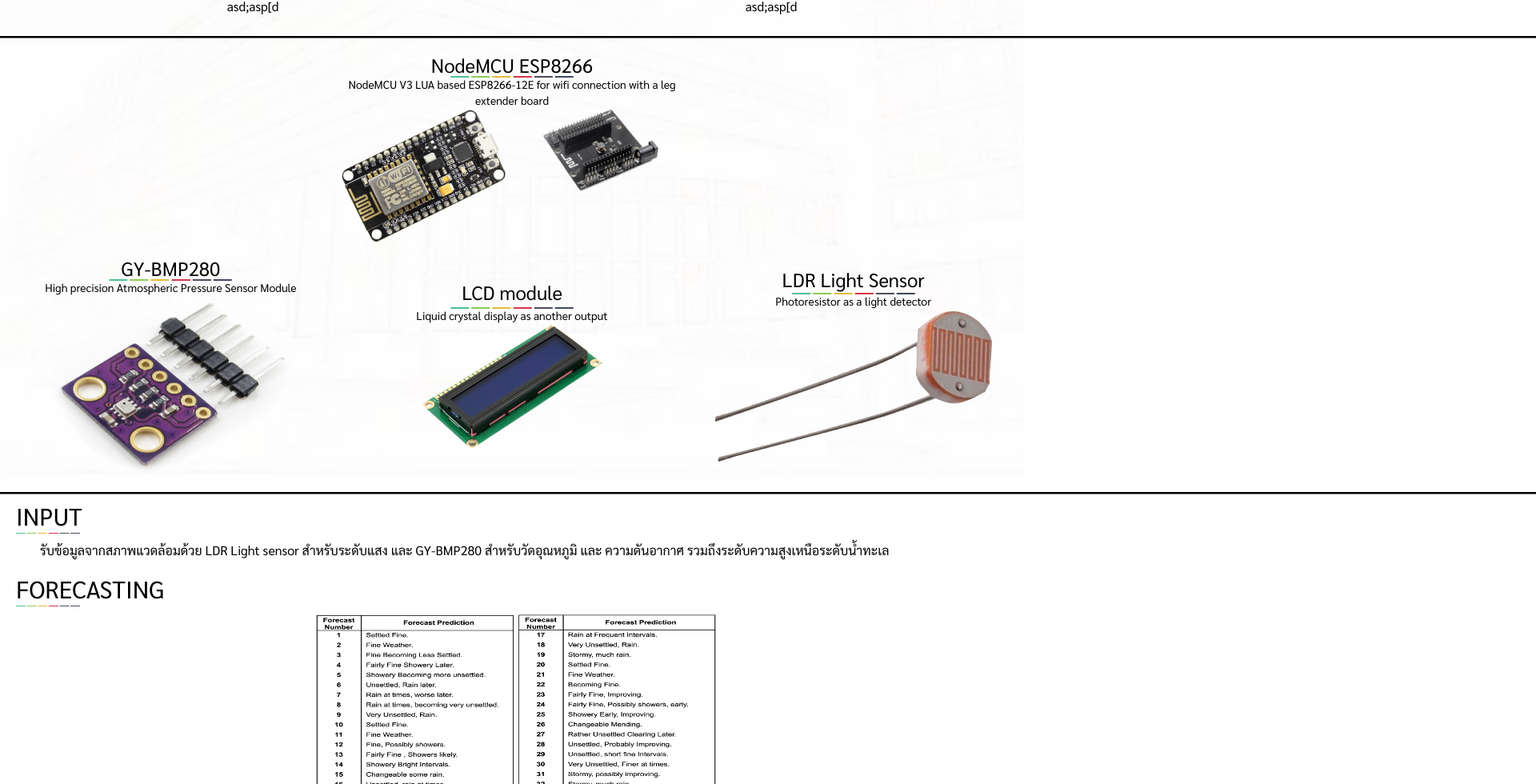
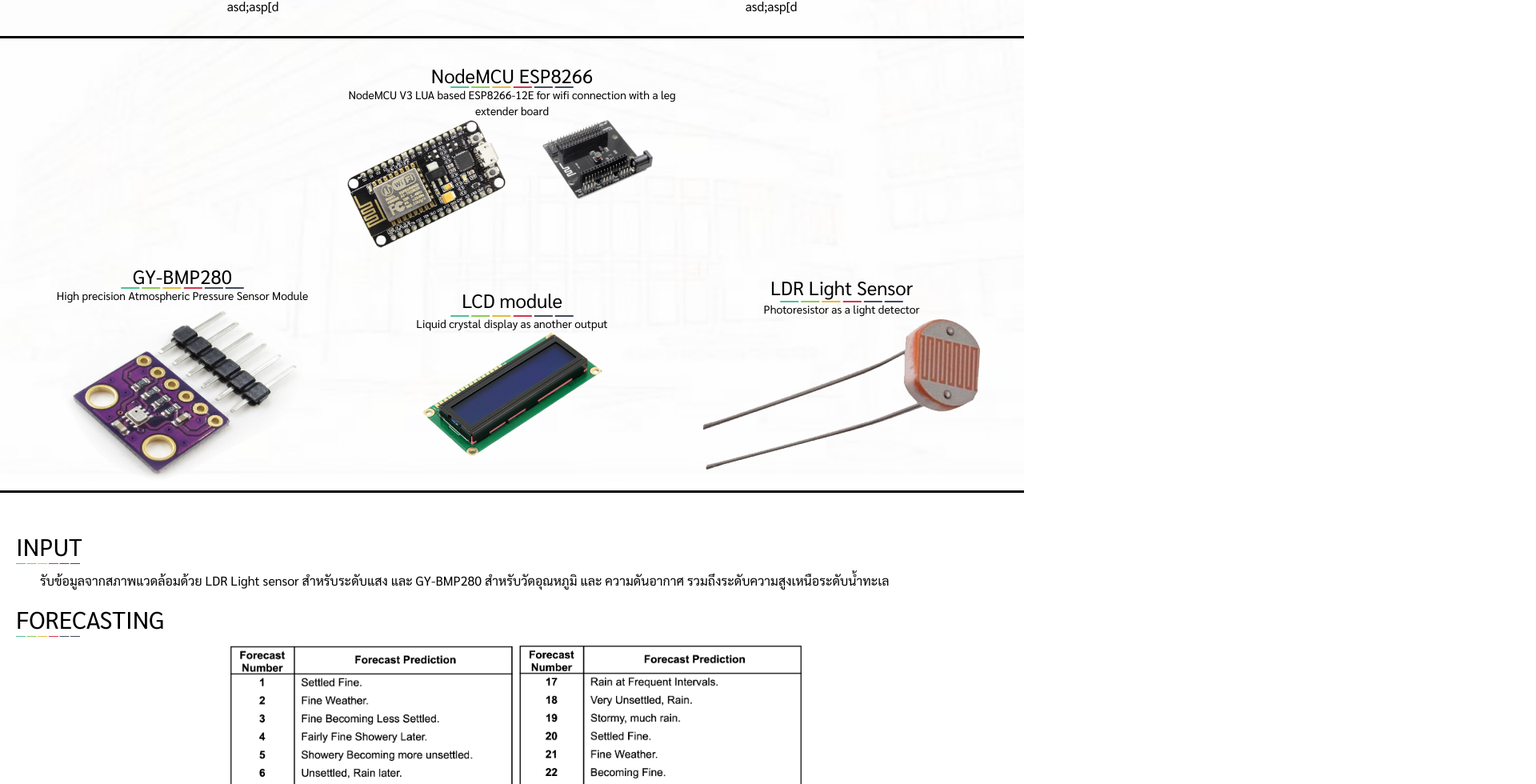
Before and after one commit to Krit789/esp-weather-station, a Nuxt app: page / in a window 1280 px wide. Shown: the part 198-1178 px from the top of the page at 80% size, 1920 px wide, since content can reach past the window. Built offline with nearby package versions, Linux system fonts and the light colour scheme.

Commit message:
Update index.vue user interfaces

```diff
--- a/assets/stylesheets/global.css
+++ b/assets/stylesheets/global.css
@@ -1,6 +1,8 @@
 @import url('https://fonts.googleapis.com/css2?family=Sarabun:ital,wght@0,100;0,200;0,300;0,400;0,500;0,600;0,700;0,800;1,100;1,200;1,300;1,400;1,500;1,600;1,700;1,800&display=swap');
 
 @import 'fonts.css';
+
+
 
 body::before {
     content: "";
--- a/assets/stylesheets/index.css
+++ b/assets/stylesheets/index.css
@@ -1,12 +1,35 @@
-
-img {
-    max-height: 220px;
-}
 
 .img {
     background-repeat: no-repeat;
     margin: 0 auto;
 }
+
+.main-body {
+    max-width: 1280px;
+    margin: 0 auto;
+}
+
+.sensor-box {
+    border: black 3px;
+    border-style: solid none;
+    padding: 12px 22px;
+    margin: 0 0 52px 0;
+    /*border-radius: 12px;*/
+}
+
+.sensor-box img {
+    max-height: 220px;
+}
+
+.table-forecast {
+    display: block;
+    max-width:930px;
+    max-height:400px;
+    width: auto;
+    height: auto;
+    margin: 0 auto;
+}
+
 
 .rainbow {
     background-repeat: no-repeat;
--- a/pages/index.vue
+++ b/pages/index.vue
@@ -12,6 +12,7 @@
     <div class="sook_south"></div>
   </div>
 
+  <div class="main-body">
     <div class="ma-10 text-center" style="margin-bottom: 50px;margin-top:20px">
       <h1 class="text-5xl mb-4 font-bold pt-2">The Forecast Station</h1>
       <img alt="" class="rainbow-dash" src="/images/rainbow-line.webp" style="margin-top:-10px">
@@ -24,11 +25,8 @@
       <p>asd;asp[d</p>
     </div>
     <br>
-  <div>
-    <svg height="5" width="25000">
-      <line style="stroke:rgb(0,0,0);stroke-width:5px" x1="0" x2="25000" y1="0" y2="0"/>
-    </svg>
-  </div>
+
+    <div id="sensors" class="sensor-box">
       <div class="grid grid-cols-3 text-center" style="align-content: center;">
         <div class="invisible" style="margin: auto"><span class="text-2xl">LDR Light Sensor</span>
           <p class="text-sm">Photoresistor as a light detector</p><img alt="" class="img"
@@ -52,7 +50,8 @@
                                                                                        width="96%"></div>
       </div>
       <div class="grid grid-cols-3 text-center" style="align-content: center;">
-    <div style="margin: auto"><span class="text-2xl">GY-BMP280</span><img class="rainbow" src="../asset_img/rainbow.svg"
+        <div style="margin: auto"><span class="text-2xl">GY-BMP280</span><img class="rainbow"
+                                                                              src="../asset_img/rainbow.svg"
                                                                               style="margin-top:-5px" width="154px">
           <p class="text-sm">High precision Atmospheric Pressure Sensor Module</p><img class="img"
                                                                                        src="../asset_img/GY-BMP280.png"
@@ -71,12 +70,8 @@
           <p class="text-sm">Photoresistor as a light detector</p><img class="img" src="../asset_img/Light_Sensor.png"
                                                                        width="100%"></div>
       </div>
-  <br>
-  <div>
-    <svg height="5" width="25000">
-      <line style="stroke:rgb(0,0,0);stroke-width:5px" x1="0" x2="25000" y1="0" y2="0"/>
-    </svg>
     </div>
+
     <div style="margin:10px;margin-left:20px;margin-bottom:20px">
       <p class="text-3xl" style="margin-bottom:10px">INPUT<img src="../asset_img/rainbow.svg" width="80px"></p>
       <p style="margin-left:30px">รับข้อมูลจากสภาพแวดล้อมด้วย LDR Light sensor สำหรับระดับแสง และ GY-BMP280
@@ -85,7 +80,7 @@
 
     <div style="margin:10px;margin-left:20px;margin-bottom:20px">
       <p class="text-3xl" style="margin-bottom:10px">FORECASTING<img src="../asset_img/rainbow.svg" width="80px"></p>
-    <img class="rainbow" src="../asset_img/table_forecast.png" width="40%">
+      <img class="table-forecast" src="../asset_img/table_forecast.png" alt="">
       <p style="margin-left:30px;margin-top:10px">ใช้วัดระดับความสูงเหนือระดับน้ำทะเล อุณหภูมิ และ
         ความดันอากาศในการพยากรณ์อากาศ โดยใช้ Zembretti algorith ซึ่งมีความแม่นยำสูงภายในพื้นที่ท้องถิ่น
         โดยจะนำค่าต่างๆมาคำนวนหาหมายเลขตารางหมายเลขพยากรณ์ Z โดย
@@ -120,6 +115,6 @@
     <!--  </div>-->
     <Credit/>
 
+  </div>
+
 </template>
-<script lang="ts" setup>
-</script>
```
Lines whose indentation alone changed are shown as unchanged.
